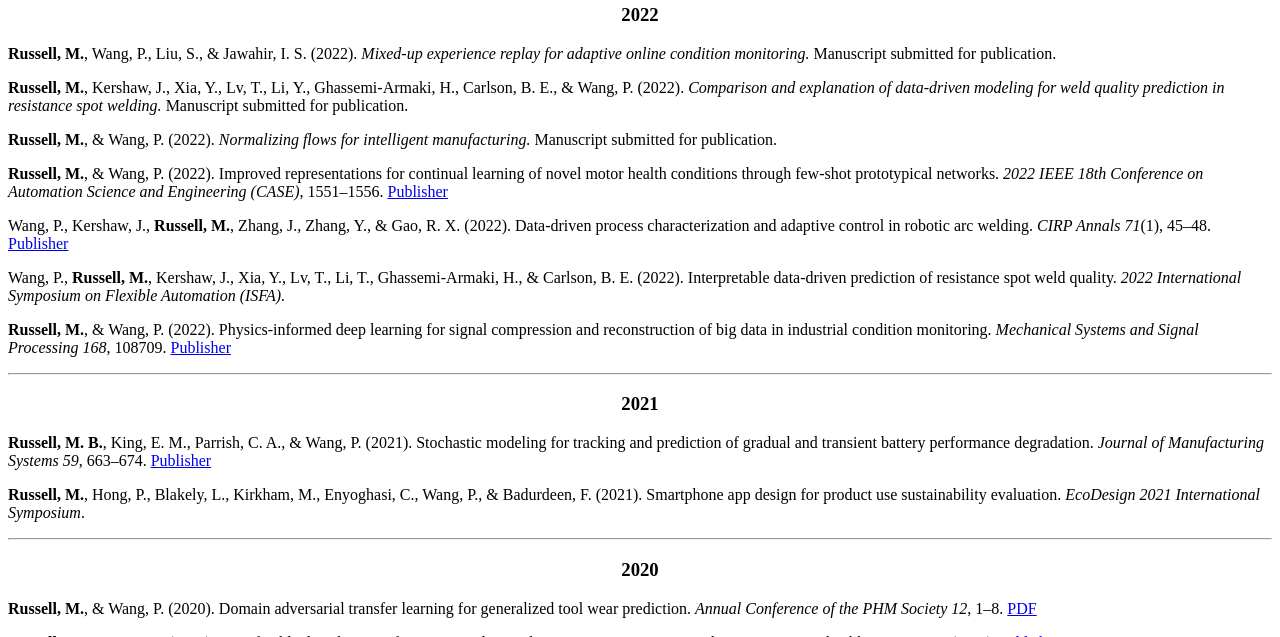
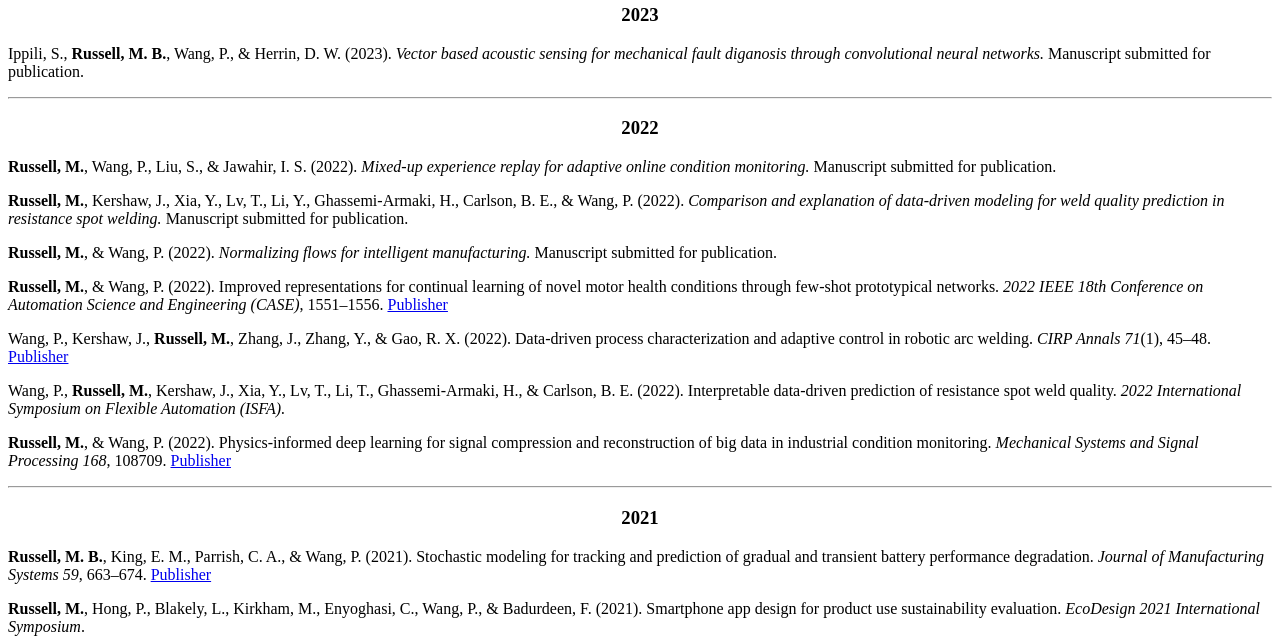
Before and after one commit to mbr4477/blog, a Gatsby site: page /papers/ in a window 1280 px wide. Shown: the part 463-1100 px from the top of the page. Built offline with nearby package versions, Linux system fonts and the light colour scheme; Gatsby itself is replaced by a stand-in of ours.

Commit message:
Add applied acoustics manuscript

```diff
--- a/content/pages/papers.md
+++ b/content/pages/papers.md
@@ -7,6 +7,12 @@ title: Publications
         <img src="https://img.shields.io/badge/Google%20Scholar-blue" />
     </a>
 </div>
+
+<h1 style="text-align: center;">2023</h1>
+
+Ippili, S., **Russell, M. B.**, Wang, P., & Herrin, D. W. (2023). *Vector based acoustic sensing for mechanical fault diganosis through convolutional neural networks.* Manuscript submitted for publication.
+
+---
 
 <h1 style="text-align: center;">2022</h1>
 
```
